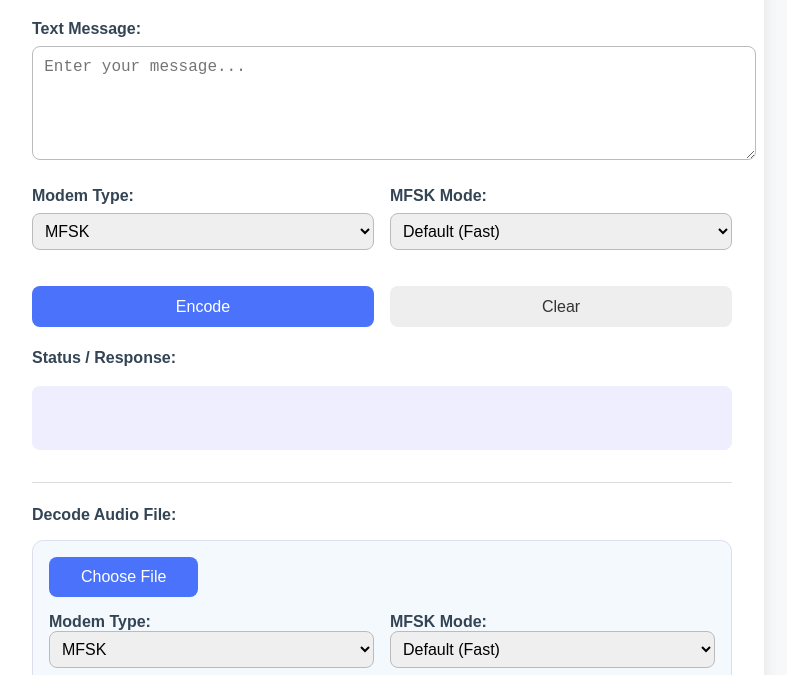
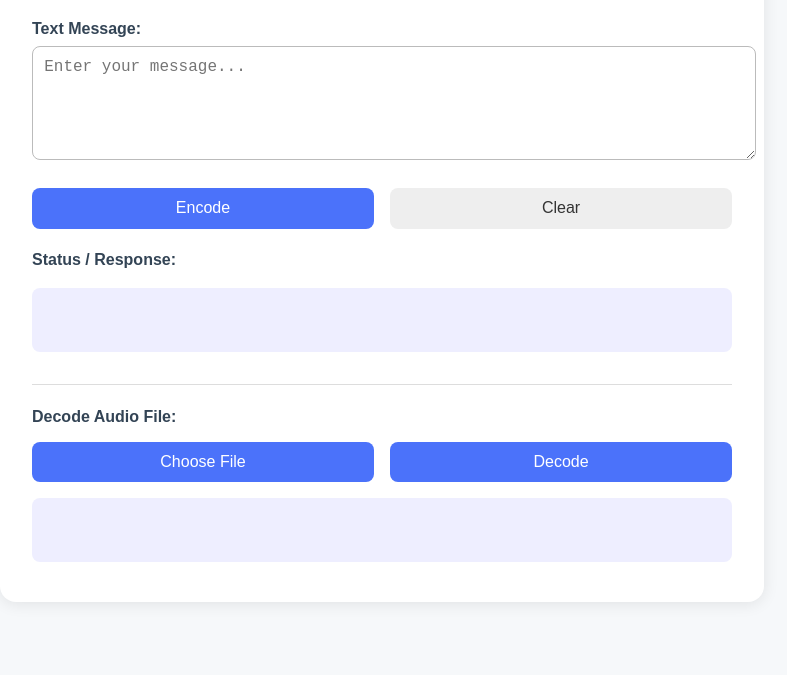
Before and after one commit to saas-erp-hub/SpectraChirp, a plain HTML site: page frontend/index.html in a window 1280 px wide. Shown: the part 125-800 px from the top of the page, without its empty margins (258-1045 px from the left). Drawn offline with Linux system fonts and the light colour scheme.

Commit message:
feat(frontend): Improve UI and functionality for file selection
- Ensured "Choose File" button correctly triggers file input.
- Further streamlined UI by removing redundant elements and simplifying layout.

```diff
--- a/frontend/index.html
+++ b/frontend/index.html
@@ -17,7 +17,6 @@
     .row { display: flex; gap: 1rem; }
     .row > * { flex: 1; }
     .controls-grid { display: grid; grid-template-columns: 1fr 1fr; gap: 1rem; align-items: end;}
-    .file-upload { margin-top: 1rem; padding: 1rem; background: #f4f9fd; border-radius: 0.7rem; border: 1px solid #dde;}
     .divider { margin: 2rem 0 1.2rem 0; border-top: 1px solid #ddd;}
     .download-link { display: block; margin-top: 1rem; }
     .status-success { color: #228c22; }
@@ -58,22 +57,6 @@
     <div class="label">Text Message:</div>
     <textarea id="input-text" placeholder="Enter your message..."></textarea>
 
-    <div class="controls-grid">
-      <div>
-        <div class="label">Modem Type:</div>
-        <select id="modem-select" style="width:100%;">
-          <option value="mfsk">MFSK</option>
-        </select>
-      </div>
-      <div>
-        <div class="label">MFSK Mode:</div>
-        <select id="mfsk-mode-select" style="width:100%;">
-          <option value="DEFAULT">Default (Fast)</option>
-          <option value="ROBUST">Robust</option>
-        </select>
-      </div>
-    </div>
-
     <div class="row" style="margin-top: 1.5rem;">
       <button id="send-btn">Encode</button>
       <button id="clear-btn" style="background:#eee;color:#333;">Clear</button>
@@ -88,30 +71,14 @@
 
     <!-- Receive -->
     <div class="label">Decode Audio File:</div>
-    <div class="file-upload">
     <input type="file" id="fileInput" style="display: none;">
+    <div class="row" style="margin-top: 1rem;">
       <button id="selectFileButton">Choose File</button>
-      <div class="controls-grid" style="margin-top: 1rem;">
-        <div>
-          <label for="modem-decode-select" class="label">Modem Type:</label>
-          <select id="modem-decode-select" style="width:100%;">
-            <option value="mfsk">MFSK</option>
-          </select>
+      <button id="decode-btn">Decode</button>
     </div>
-        <div>
-          <label for="mfsk-mode-decode-select" class="label">MFSK Mode:</label>
-          <select id="mfsk-mode-decode-select" style="width:100%;">
-            <option value="DEFAULT">Default (Fast)</option>
-            <option value="ROBUST">Robust</option>
-          </select>
-        </div>
-      </div>
-      <button id="decode-btn" style="margin-top: 1rem;">Decode</button>
-      <progress id="decode-progress" style="display: none;"></progress>
     <div class="output" id="decode-output" style="margin-top: 1rem;"></div>
     <div class="output-controls">
       <button id="copy-decoded-btn" style="display:none;">Copy Text</button>
-      </div>
     </div>
   </div>
 
@@ -120,38 +87,27 @@
     const sendBtn = document.getElementById('send-btn');
     const clearBtn = document.getElementById('clear-btn');
     const inputText = document.getElementById('input-text');
-    const modemSelect = document.getElementById('modem-select');
-    const mfskModeSelect = document.getElementById('mfsk-mode-select');
     const output = document.getElementById('output');
     const downloadLink = document.getElementById('download-link');
     const audioPlayer = document.getElementById('audio-player');
     const sendSpinner = document.getElementById('send-spinner');
 
-    const fileInput = document.getElementById('file-input');
+    const fileInput = document.getElementById('fileInput');
+    const selectFileButton = document.getElementById('selectFileButton');
+
+    selectFileButton.onclick = () => {
+      fileInput.click();
+    };
     const decodeBtn = document.getElementById('decode-btn');
-    const decodeProgress = document.getElementById('decode-progress');
     const decodeOutput = document.getElementById('decode-output');
-    const modemDecodeSelect = document.getElementById('modem-decode-select');
-    const mfskModeDecodeSelect = document.getElementById('mfsk-mode-decode-select');
     const copyDecodedBtn = document.getElementById('copy-decoded-btn');
-
-    // Show/hide MFSK mode dropdown based on modem selection
-    const toggleModeSelect = (modem, modeSelect) => {
-      modeSelect.parentElement.style.display = modem === 'mfsk' ? 'block' : 'none';
-    };
-
-    modemSelect.onchange = () => toggleModeSelect(modemSelect.value, mfskModeSelect);
-    modemDecodeSelect.onchange = () => toggleModeSelect(modemDecodeSelect.value, mfskModeDecodeSelect);
-    // Initial check
-    toggleModeSelect(modemSelect.value, mfskModeSelect);
-    toggleModeSelect(modemDecodeSelect.value, mfskModeDecodeSelect);
 
 
     // Send (Generate Signal)
     sendBtn.onclick = async () => {
       const msg = inputText.value.trim();
-      const modem = modemSelect.value;
-      const mode = mfskModeSelect.value;
+      const modem = 'mfsk';
+      const mode = 'DEFAULT'; // MFSK mode is now fixed to DEFAULT
 
       output.textContent = "";
       downloadLink.style.display = "none";
@@ -210,8 +166,7 @@
     // Decode (Receive)
     decodeBtn.onclick = async () => {
       const file = fileInput.files[0];
-      const modem = modemDecodeSelect.value;
-      const mode = mfskModeDecodeSelect.value;
+      const modem = 'mfsk';
 
       decodeOutput.textContent = "";
       copyDecodedBtn.style.display = 'none'; // Hide copy button
@@ -223,14 +178,12 @@
         return;
       }
       decodeBtn.disabled = true;
-      decodeProgress.style.display = 'block';
       decodeOutput.textContent = "Decoding message...";
 
       try {
         const formData = new FormData();
         formData.append("file", file);
         formData.append("modem", modem);
-        formData.append("mode", mode);
 
         const res = await fetch(`${API_BASE}/decode_signal`, {
           method: "POST",
@@ -257,7 +210,6 @@
         decodeOutput.innerHTML = `<span class="status-error">Error decoding: ${e.message}</span>`;
       } finally {
         decodeBtn.disabled = false;
-        decodeProgress.style.display = 'none';
       }
     };
 
```
Lines whose indentation alone changed are shown as unchanged.
